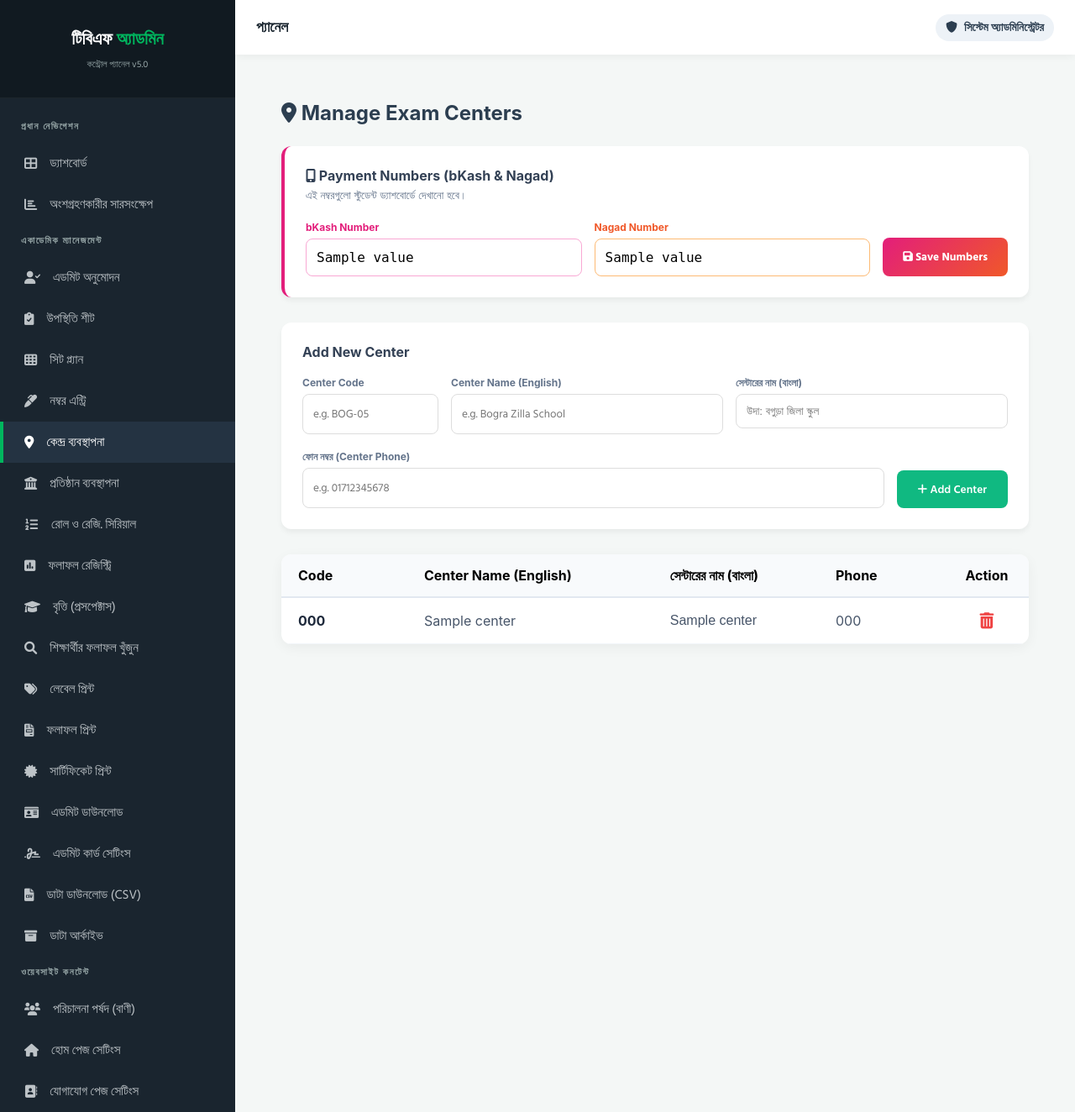
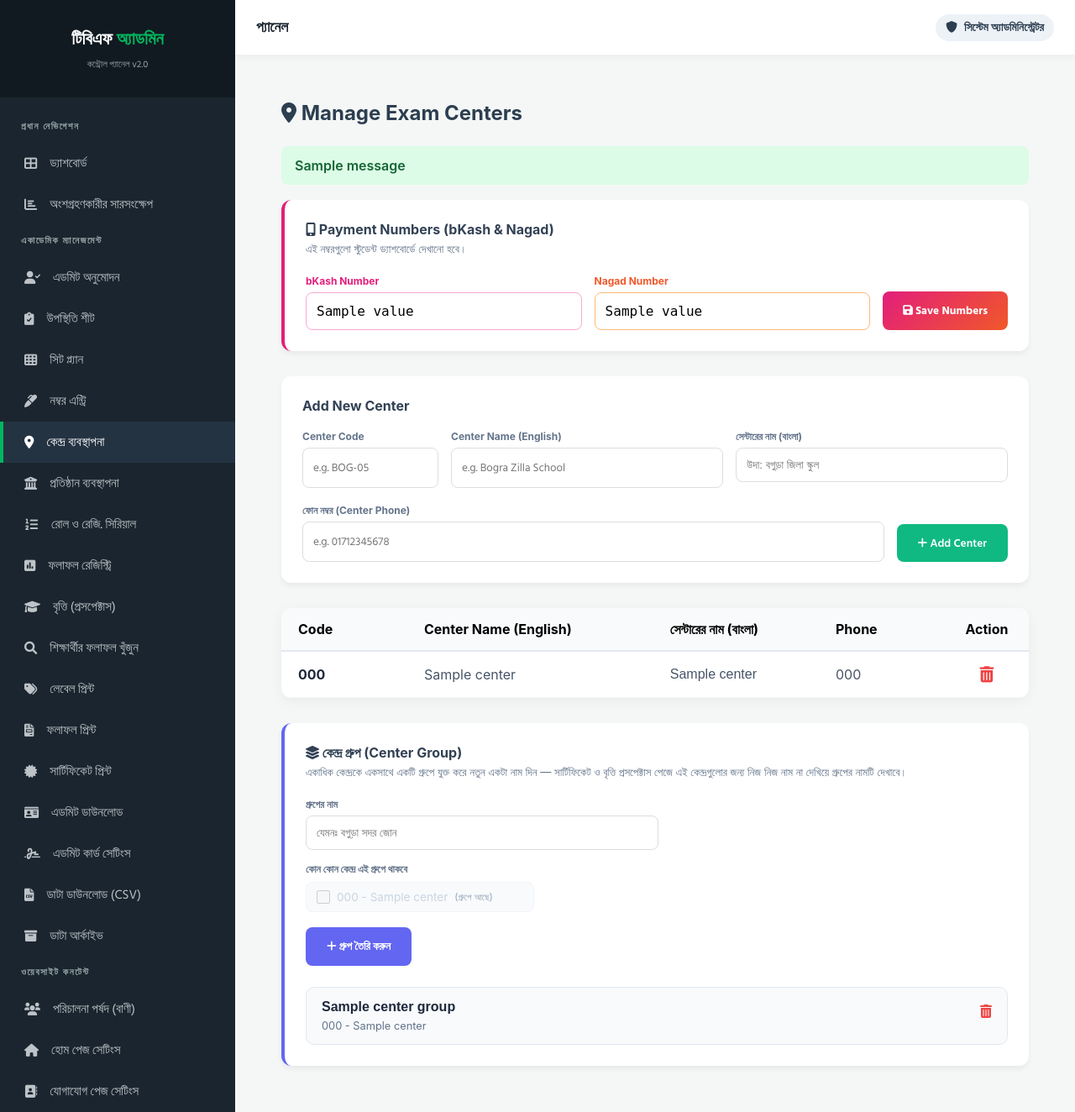
Before and after one commit to demofortest90-eng/brillantanotherversion, a Flask app: page /admin/centers in a window 1280 px wide. Shown: the whole page at 84% size. Run offline with Flask 3, Linux system fonts and the light colour scheme; the visitor is signed in with stand-in values (Sample User, id 1); one stand-in notice (Sample message) is shown; a database or web service that is not in the repository returns one stand-in record (values such as "Sample title"); some libraries are stand-ins or nearby versions.

Commit message:
Add files via upload

```diff
--- a/templates/admin_base.html
+++ b/templates/admin_base.html
@@ -155,7 +155,7 @@
     <aside class="sidebar" id="sidebar">
         <div class="sidebar-header">
             <h2 style="font-size: 1.3rem; color: white;">টিবিএফ <span style="color: var(--accent);">অ্যাডমিন</span></h2>
-            <p style="font-size: 0.7rem; color: var(--text-muted); margin-top: 5px;">কন্ট্রোল প্যানেল v5.0</p>
+            <p style="font-size: 0.7rem; color: var(--text-muted); margin-top: 5px;">কন্ট্রোল প্যানেল v2.0</p>
         </div>
 
         <nav class="sidebar-nav">
--- a/templates/admin_center.html
+++ b/templates/admin_center.html
@@ -3,6 +3,18 @@
 {% block content %}
 <div style="padding: 30px; font-family: 'Inter', sans-serif;">
     <h2 style="color: #2c3e50; margin-bottom: 25px;"><i class="fas fa-map-marker-alt"></i> Manage Exam Centers</h2>
+
+    {% with messages = get_flashed_messages(with_categories=true) %}
+        {% if messages %}
+            {% for category, message in messages %}
+            <div style="padding: 13px 16px; border-radius: 8px; margin-bottom: 18px; font-weight: 600;
+                        background: {% if category == 'success' %}#dcfce7{% elif category == 'info' %}#e0f2fe{% else %}#fee2e2{% endif %};
+                        color: {% if category == 'success' %}#166534{% elif category == 'info' %}#075985{% else %}#991b1b{% endif %};">
+                {{ message }}
+            </div>
+            {% endfor %}
+        {% endif %}
+    {% endwith %}
 
 
     <!-- Payment Numbers Section -->
@@ -101,5 +113,55 @@
             </tbody>
         </table>
     </div>
+
+    <!-- Center Group Section -->
+    <div style="background: white; padding: 25px; border-radius: 12px; box-shadow: 0 4px 6px rgba(0,0,0,0.05); margin-top: 30px; border-left: 4px solid #6366f1;">
+        <h4 style="margin-top: 0; color: #334155; margin-bottom: 5px;"><i class="fas fa-layer-group"></i> কেন্দ্র গ্রুপ (Center Group)</h4>
+        <p style="font-size: 0.82rem; color: #64748b; margin-bottom: 18px;">
+            একাধিক কেন্দ্রকে একসাথে একটি গ্রুপে যুক্ত করে নতুন একটা নাম দিন — সার্টিফিকেট ও বৃত্তি প্রসপেক্টাস পেজে এই কেন্দ্রগুলোর জন্য নিজ নিজ নাম না দেখিয়ে গ্রুপের নামটি দেখাবে।
+        </p>
+
+        <form action="{{ url_for('add_center_group') }}" method="POST" style="margin-bottom: 25px;">
+            <div style="margin-bottom: 15px; max-width: 420px;">
+                <label style="font-size: 12px; font-weight: bold; color: #64748b;">গ্রুপের নাম</label>
+                <input type="text" name="group_name" placeholder="যেমনঃ বগুড়া সদর জোন" required
+                       style="width: 100%; padding: 12px; border: 1px solid #ddd; border-radius: 8px; margin-top: 5px; font-family: 'Kalpurush', sans-serif;">
+            </div>
+            <label style="font-size: 12px; font-weight: bold; color: #64748b; display:block; margin-bottom:8px;">কোন কোন কেন্দ্র এই গ্রুপে থাকবে</label>
+            <div style="display: grid; grid-template-columns: repeat(auto-fill, minmax(220px, 1fr)); gap: 10px; margin-bottom: 18px;">
+                {% for c in centers %}
+                {% set already = (c.center_code|string) in grouped_codes %}
+                <label style="display:flex; align-items:center; gap:8px; padding:9px 12px; border:1.5px solid {% if already %}#f1f5f9{% else %}#e2e8f0{% endif %}; border-radius:8px; cursor:{% if already %}not-allowed{% else %}pointer{% endif %}; background:{% if already %}#f8fafc{% else %}white{% endif %}; color:{% if already %}#cbd5e1{% else %}#334155{% endif %}; font-size:0.85rem;">
+                    <input type="checkbox" name="member_codes" value="{{ c.center_code }}" {% if already %}disabled{% endif %} style="width:16px; height:16px;">
+                    {{ c.center_code }} - {{ c.center_name_bn }}
+                    {% if already %}<span style="font-size:0.7rem; color:#94a3b8;">(গ্রুপে আছে)</span>{% endif %}
+                </label>
+                {% endfor %}
+            </div>
+            <button type="submit" style="background: #6366f1; color: white; border: none; padding: 12px 25px; border-radius: 8px; font-weight: 600; cursor: pointer;">
+                <i class="fas fa-plus"></i> গ্রুপ তৈরি করুন
+            </button>
+        </form>
+
+        {% if center_groups %}
+        <div style="display: grid; gap: 12px;">
+            {% for g in center_groups %}
+            <div style="display:flex; justify-content:space-between; align-items:flex-start; gap:12px; background:#f8fafc; border:1px solid #e2e8f0; border-radius:10px; padding:14px 18px; flex-wrap:wrap;">
+                <div>
+                    <div style="font-weight:800; color:#1e293b; font-family:'Kalpurush', sans-serif; margin-bottom:6px;">{{ g.group_name }}</div>
+                    <div style="font-size:0.8rem; color:#64748b;">{{ g.member_labels|join(' • ') }}</div>
+                </div>
+                <a href="{{ url_for('delete_center_group', group_id=g._id) }}"
+                   onclick="return confirm('আপনি কি নিশ্চিত এই গ্রুপটি মুছে ফেলতে চান?')"
+                   style="color: #ef4444; text-decoration: none; font-size: 1rem; padding-top:4px;" title="Delete Group">
+                    <i class="fas fa-trash-alt"></i>
+                </a>
+            </div>
+            {% endfor %}
+        </div>
+        {% else %}
+        <p style="color:#94a3b8; font-size:0.85rem;">এখনো কোনো কেন্দ্র গ্রুপ তৈরি করা হয়নি।</p>
+        {% endif %}
+    </div>
 </div>
 {% endblock %}
--- a/templates/admin_print_engine.html
+++ b/templates/admin_print_engine.html
@@ -118,6 +118,7 @@
             <div class="main-content">
                 <table class="info-table">
                     <tr><td class="label">Roll No</td><td>: <b>{{ student.roll_no }}</b></td></tr>
+                    <tr><td class="label">Reg No</td><td>: <b>{{ student.reg_no }}</b></td></tr>
                     <tr><td class="label">Student Name</td><td>: {{ student.name_bn }}</td></tr>
                     <tr><td class="label">Father's Name</td><td>: {{ student.father_bn or student.father_name }}</td></tr>
                     <tr><td class="label">Mother's Name</td><td>: {{ student.mother_bn or student.mother_name }}</td></tr>
--- a/templates/admin_prospecture_class.html
+++ b/templates/admin_prospecture_class.html
@@ -55,7 +55,7 @@
         <select name="center">
             <option value="">All Centers</option>
             {% for c in all_centers %}
-            <option value="{{ c }}" {% if center_filter==c %}selected{% endif %}>{{ c }}</option>
+            <option value="{{ c }}" {% if center_filter==c %}selected{% endif %}>{{ center_display_map.get(c|string, c) }}</option>
             {% endfor %}
         </select>
     </div>
@@ -92,7 +92,7 @@
                 <div style="font-size:11px;color:#64748b;">{{ s.name_bn }}</div>
             </td>
             <td style="font-size:12px;">{{ s.institute_en or s.institute_bn }}</td>
-            <td style="font-size:12px;">{{ s.center_code }}</td>
+            <td style="font-size:12px;">{{ center_display_map.get(s.center_code|string, s.center_code) }}</td>
             <td>
                 {% if s.marks %}
                 <div class="marks-box">
--- a/templates/admit_card.html
+++ b/templates/admit_card.html
@@ -75,6 +75,7 @@
         <div class="main-content">
             <table class="info-table">
                 <tr><td class="label">Roll No</td><td>: {{ student.roll_no }}</td></tr>
+                <tr><td class="label">Reg No</td><td>: {{ student.reg_no }}</td></tr>
                 <tr><td class="label">Student Name</td><td>: {{ student.name_bn }}</td></tr>
                 <tr><td class="label">Father's Name</td><td>: {{ student.father_bn }}</td></tr>
                 <tr><td class="label">Mother's Name</td><td>: {{ student.mother_bn }}</td></tr>
--- a/templates/bulk_certificates_design.html
+++ b/templates/bulk_certificates_design.html
@@ -33,7 +33,7 @@
             margin: 0;
             padding: 0;
             background: #555; /* প্রিভিউ দেখার জন্য ডার্ক ব্যাকগ্রাউন্ড */
-            font-family: "Times New Roman", Times, serif, "Kalpurush", Arial, sans-serif;
+            font-family: "Times New Roman", Times, "Kalpurush", Arial, sans-serif;
         }
 
         /* প্রতিটি সার্টিফিকেটের জন্য আলাদা পেজ কন্টেইনার */
--- a/templates/certificate_design.html
+++ b/templates/certificate_design.html
@@ -20,7 +20,7 @@
             margin: 0; padding: 0;
             display: flex; justify-content: center; align-items: center;
             min-height: 100vh; background: #555;
-            font-family: "Times New Roman", Times, serif, "Kalpurush", Arial, sans-serif;
+            font-family: "Times New Roman", Times, "Kalpurush", Arial, sans-serif;
         }
 
         /* সার্টিফিকেট কন্টেইনার: A4 ল্যান্ডস্কেপ সাইজ */
--- a/templates/export_filter.html
+++ b/templates/export_filter.html
@@ -157,6 +157,7 @@
           <select name="sort_by" class="select-control">
             <option value="roll">Roll Number</option>
             <option value="year">Application Year</option>
+            <option value="institute_class">Institute → Class (৫ থেকে ৯)</option>
           </select>
         </div>
       </div>
```
Also changed, not shown: templates/admin_marks_entry.html (+9 -0 lines).
